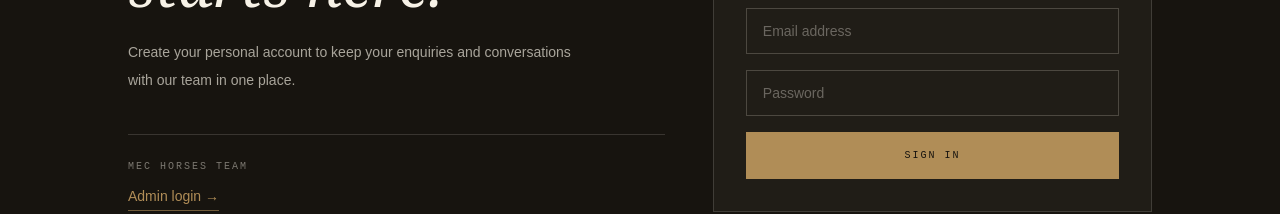
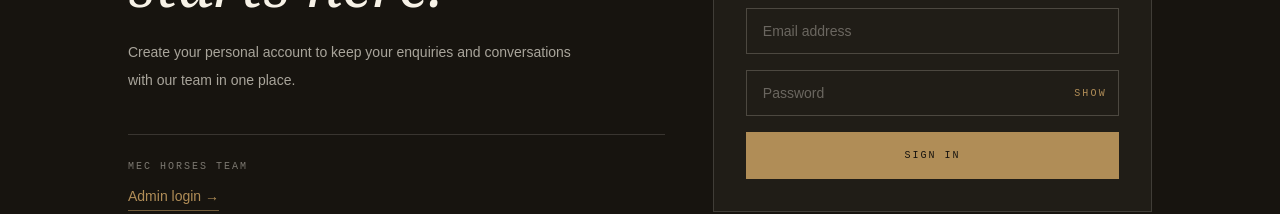
Before and after one commit to mectrading77-MMG/mec-trading-horses, a Next.js app in the folder mec-trading-horses/mec-trading/: page /en/account in a window 1280 px wide. Shown: the part 206-420 px from the top of the page. Built offline with nearby package versions, Linux system fonts and the light colour scheme; no server answers.

Commit message:
Add show password toggle to customer sign in and registration

```diff
--- a/mec-trading-horses/mec-trading/src/app/[locale]/account/page.tsx
+++ b/mec-trading-horses/mec-trading/src/app/[locale]/account/page.tsx
@@ -17,6 +17,7 @@ export default function AccountPage() {
   const [email, setEmail] = useState("");
   const [phone, setPhone] = useState("");
   const [password, setPassword] = useState("");
+  const [showPassword, setShowPassword] = useState(false);
   const [error, setError] = useState("");
   const [loading, setLoading] = useState(false);
 
@@ -66,7 +67,10 @@ export default function AccountPage() {
               <input maxLength={40} autoComplete="tel" placeholder="Phone (optional)" value={phone} onChange={e => setPhone(e.target.value)} className="w-full border border-ivory/20 bg-transparent px-4 py-3 text-sm outline-none placeholder:text-ivory/35 focus:border-gold"/>
             </>}
             <input required type="email" maxLength={254} autoComplete="email" placeholder="Email address" value={email} onChange={e => setEmail(e.target.value)} className="w-full border border-ivory/20 bg-transparent px-4 py-3 text-sm outline-none placeholder:text-ivory/35 focus:border-gold"/>
-            <input required type="password" minLength={mode === "register" ? 8 : 1} maxLength={128} autoComplete={mode === "register" ? "new-password" : "current-password"} placeholder="Password" value={password} onChange={e => setPassword(e.target.value)} className="w-full border border-ivory/20 bg-transparent px-4 py-3 text-sm outline-none placeholder:text-ivory/35 focus:border-gold"/>
+            <div className="relative">
+              <input required type={showPassword ? "text" : "password"} minLength={mode === "register" ? 8 : 1} maxLength={128} autoComplete={mode === "register" ? "new-password" : "current-password"} placeholder="Password" value={password} onChange={e => setPassword(e.target.value)} className="w-full border border-ivory/20 bg-transparent px-4 py-3 pr-20 text-sm outline-none placeholder:text-ivory/35 focus:border-gold"/>
+              <button type="button" onClick={() => setShowPassword((visible) => !visible)} aria-label={showPassword ? "Hide password" : "Show password"} aria-pressed={showPassword} className="absolute inset-y-0 right-3 font-mono text-[10px] uppercase tracking-eyebrow text-gold hover:text-ivory">{showPassword ? "Hide" : "Show"}</button>
+            </div>
             {error && <p role="alert" className="text-sm text-red-300">{error}</p>}
             <button disabled={loading} className="w-full bg-gold px-5 py-4 font-mono text-[10px] uppercase tracking-[.2em] text-charcoal transition-colors hover:bg-gold-bright disabled:opacity-60">{loading ? "Please wait…" : mode === "register" ? "Create account" : "Sign in"}</button>
           </form>
```
